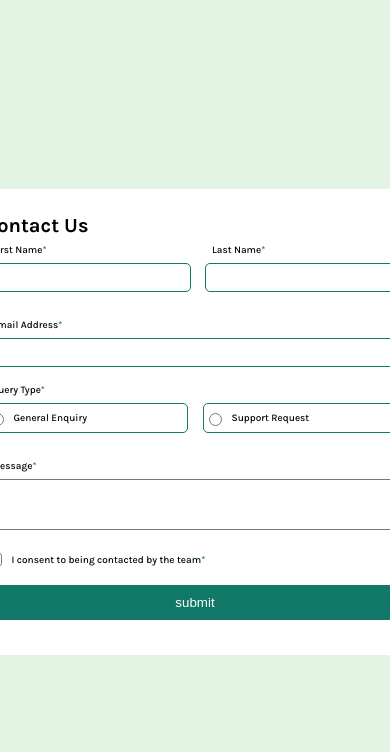
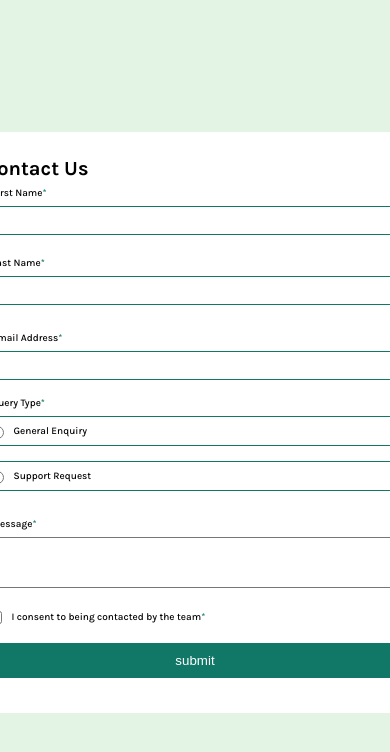
Before and after one commit to Adhish-Ullasan/contact-form, a plain HTML site: page index.html in a window 390 px wide. Shown: the top 752 px of the page. Drawn offline with Linux system fonts and the light colour scheme.

Commit message:
complete input media query

```diff
--- a/style.css
+++ b/style.css
@@ -62,7 +62,7 @@ form div {
 #name > div {
     display: flex;
     justify-content: space-between;
-    gap: 20px;
+    column-gap: 20px;
 
 }
 #email > div > input{
@@ -117,3 +117,18 @@ form textarea {
 input[type="radio"]:active{
     color: #117868;
 } */
+@media screen and (max-width: 437px) {
+
+    #name > div {
+        display: flex;
+        flex-direction: column;
+        row-gap: 5px;
+    }
+
+    #query > div > div {
+        display: flex;
+        flex-direction: column;
+        row-gap: 5px;
+
+    }
+}
```
